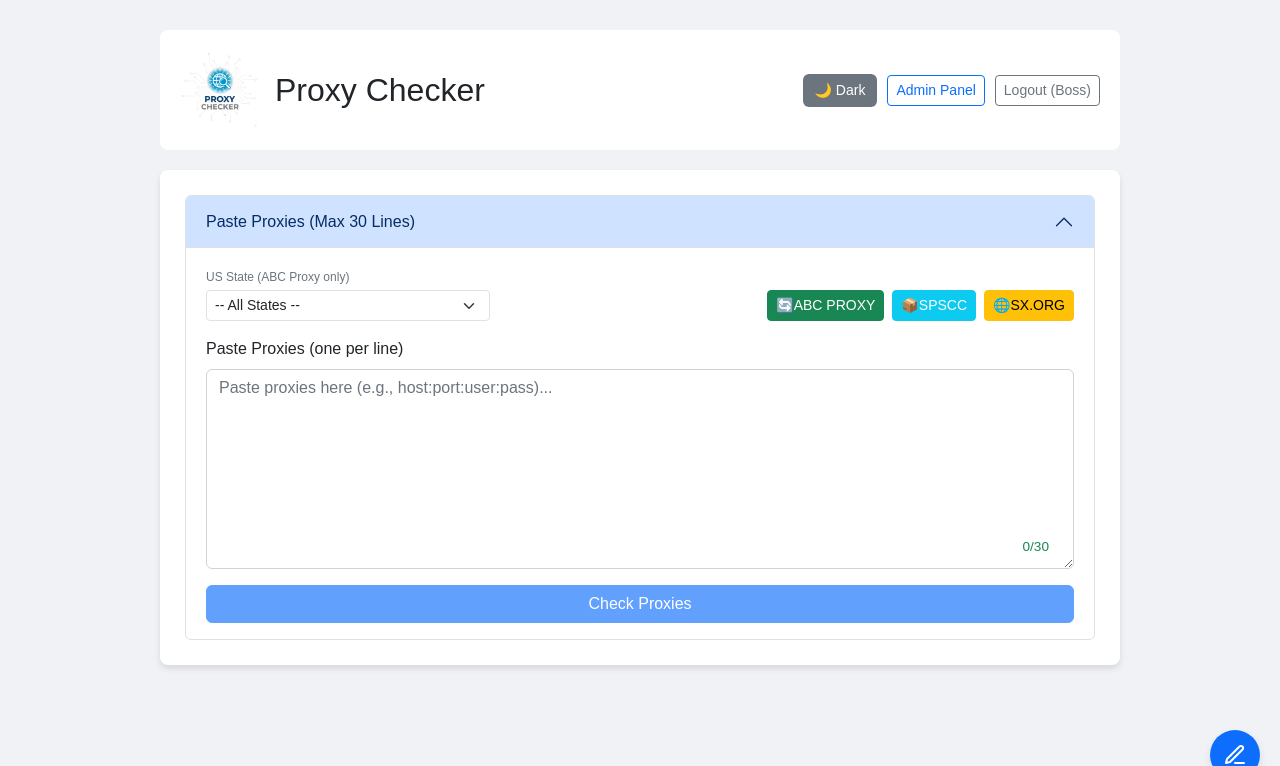
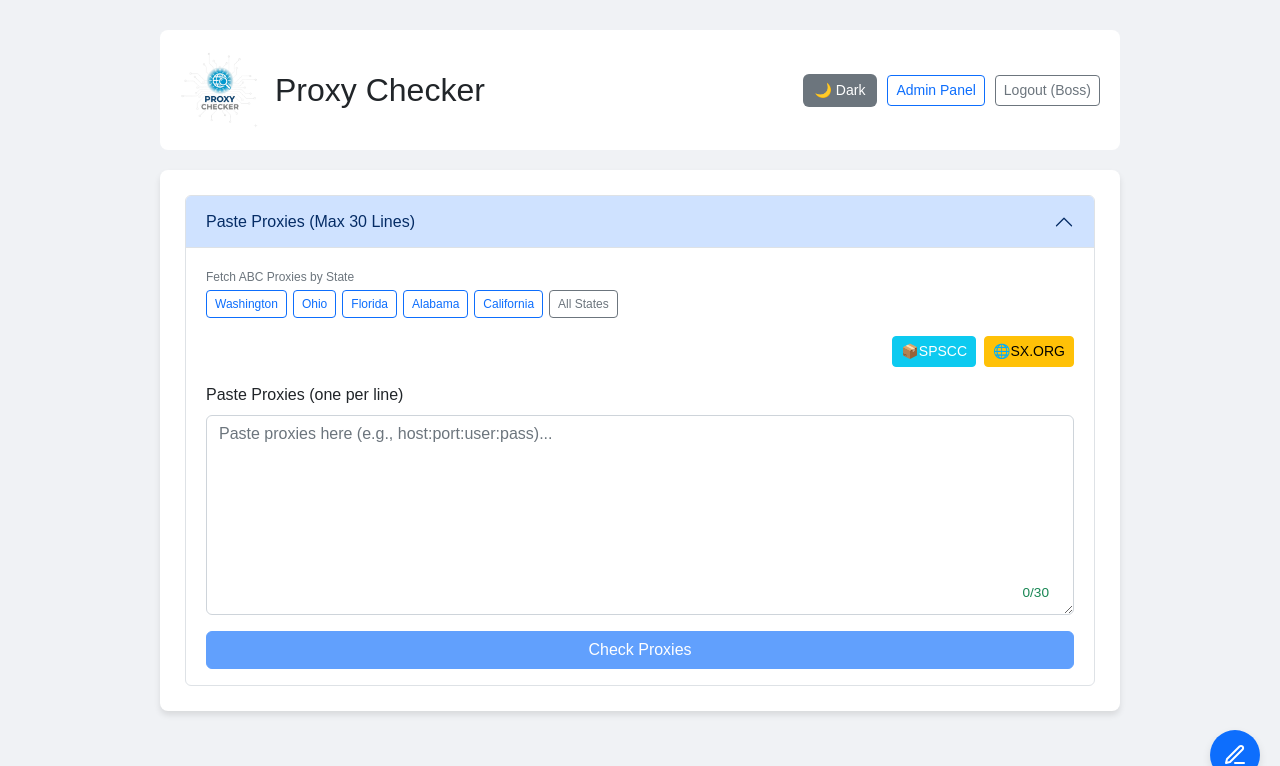
Before and after one commit to elishakip1/Vproxy-console, a Flask app: page / in a window 1280 px wide. Shown: the top 766 px of the page. Run offline with Flask 3, Linux system fonts and the light colour scheme; a user stored in the database is signed in.

Commit message:
Implement state buttons for proxy fetching
Added state buttons for fetching proxies by state.

```diff
--- a/templates/index.html
+++ b/templates/index.html
@@ -350,6 +350,20 @@
         #notepad-textarea::placeholder {
             color: var(--placeholder-color);
         }
+
+        /* State buttons styling */
+        .state-buttons {
+            display: flex;
+            flex-wrap: wrap;
+            gap: 6px;
+            margin-bottom: 10px;
+        }
+
+        .state-buttons .btn {
+            flex: 0 0 auto;
+            font-size: 0.75rem;
+            padding: 4px 8px;
+        }
     </style>
 </head>
 <body>
@@ -418,66 +432,30 @@
 
                             {% if current_user.can_fetch %}
                             <div class="row g-2 align-items-center mb-3">
-                                <div class="col-md-4">
-                                    <label class="form-label mb-1" style="font-size: 0.75rem; color: var(--text-muted);">US State (ABC Proxy only)</label>
-                                    <select id="stateSelect" class="form-select form-select-sm">
-                                        <option value="">-- All States --</option>
-                                        <option value="alabama">Alabama</option>
-                                        <option value="alaska">Alaska</option>
-                                        <option value="arizona">Arizona</option>
-                                        <option value="arkansas">Arkansas</option>
-                                        <option value="california">California</option>
-                                        <option value="colorado">Colorado</option>
-                                        <option value="connecticut">Connecticut</option>
-                                        <option value="delaware">Delaware</option>
-                                        <option value="florida">Florida</option>
-                                        <option value="georgia">Georgia</option>
-                                        <option value="hawaii">Hawaii</option>
-                                        <option value="idaho">Idaho</option>
-                                        <option value="illinois">Illinois</option>
-                                        <option value="indiana">Indiana</option>
-                                        <option value="iowa">Iowa</option>
-                                        <option value="kansas">Kansas</option>
-                                        <option value="kentucky">Kentucky</option>
-                                        <option value="louisiana">Louisiana</option>
-                                        <option value="maine">Maine</option>
-                                        <option value="maryland">Maryland</option>
-                                        <option value="massachusetts">Massachusetts</option>
-                                        <option value="michigan">Michigan</option>
-                                        <option value="minnesota">Minnesota</option>
-                                        <option value="mississippi">Mississippi</option>
-                                        <option value="missouri">Missouri</option>
-                                        <option value="montana">Montana</option>
-                                        <option value="nebraska">Nebraska</option>
-                                        <option value="nevada">Nevada</option>
-                                        <option value="newhampshire">New Hampshire</option>
-                                        <option value="newjersey">New Jersey</option>
-                                        <option value="newmexico">New Mexico</option>
-                                        <option value="newyork">New York</option>
-                                        <option value="northcarolina">North Carolina</option>
-                                        <option value="northdakota">North Dakota</option>
-                                        <option value="ohio">Ohio</option>
-                                        <option value="oklahoma">Oklahoma</option>
-                                        <option value="oregon">Oregon</option>
-                                        <option value="pennsylvania">Pennsylvania</option>
-                                        <option value="rhodeisland">Rhode Island</option>
-                                        <option value="southcarolina">South Carolina</option>
-                                        <option value="southdakota">South Dakota</option>
-                                        <option value="tennessee">Tennessee</option>
-                                        <option value="texas">Texas</option>
-                                        <option value="utah">Utah</option>
-                                        <option value="vermont">Vermont</option>
-                                        <option value="virginia">Virginia</option>
-                                        <option value="washington">Washington</option>
-                                        <option value="westvirginia">West Virginia</option>
-                                        <option value="wisconsin">Wisconsin</option>
-                                        <option value="wyoming">Wyoming</option>
-                                    </select>
+                                <div class="col-md-12">
+                                    <label class="form-label mb-1" style="font-size: 0.75rem; color: var(--text-muted);">Fetch ABC Proxies by State</label>
+                                    <div class="state-buttons">
+                                        <button type="button" class="btn btn-outline-primary btn-sm" onclick="fetchStateProxies('washington')">
+                                            Washington
+                                        </button>
+                                        <button type="button" class="btn btn-outline-primary btn-sm" onclick="fetchStateProxies('ohio')">
+                                            Ohio
+                                        </button>
+                                        <button type="button" class="btn btn-outline-primary btn-sm" onclick="fetchStateProxies('florida')">
+                                            Florida
+                                        </button>
+                                        <button type="button" class="btn btn-outline-primary btn-sm" onclick="fetchStateProxies('alabama')">
+                                            Alabama
+                                        </button>
+                                        <button type="button" class="btn btn-outline-primary btn-sm" onclick="fetchStateProxies('california')">
+                                            California
+                                        </button>
+                                        <button type="button" class="btn btn-outline-secondary btn-sm" onclick="fetchStateProxies('')">
+                                            All States
+                                        </button>
                                     </div>
-                                <div class="col-md-8 d-flex justify-content-end gap-2 align-self-end">
-                                    <button type="button" id="fetchBtn" class="btn btn-success btn-sm" onclick="fetchABCProxies()">
-                                        🔄ABC PROXY
-                                    </button>
+                                </div>
+                                <div class="col-md-12 d-flex justify-content-end gap-2 mt-2">
                                     <button type="button" id="poolBtn" class="btn btn-info btn-sm text-white" onclick="fetchPoolProxies()">
                                         📦SPSCC
                                     </button>
@@ -624,12 +602,16 @@
             if (isTextAreaTooLong || isTextAreaEmpty) { submitBtn.disabled = true; } else { submitBtn.disabled = false; }
         }
 
-        async function fetchABCProxies() {
-            const btn = document.getElementById('fetchBtn');
-            const state = document.getElementById('stateSelect').value;
+        async function fetchStateProxies(state) {
+            const btn = document.querySelector(`button[onclick*="${state}"]`) || document.querySelector('button[onclick*="All States"]');
             const textarea = document.getElementById('proxytext');
             const sourceField = document.getElementById('proxy_origin');
-            btn.disabled = true; btn.textContent = "Loading...";
+
+            if (btn) {
+                const originalText = btn.textContent;
+                btn.disabled = true;
+                btn.textContent = "Loading...";
+
                 try {
                     const response = await fetch(`/api/fetch-abc-proxies?state=${state}`);
                     const data = await response.json();
@@ -637,8 +619,16 @@
                         textarea.value = data.proxies.join('\n');
                         updateProxyCounter(textarea);
                         if (sourceField) sourceField.value = 'fetch';
-                } else alert("Error: " + data.message);
-            } catch (err) { alert("Failed: " + err); } finally { btn.disabled = false; btn.textContent = "🔄ABC PROXY"; }
+                    } else {
+                        alert("Error: " + data.message);
+                    }
+                } catch (err) {
+                    alert("Failed to fetch proxies: " + err);
+                } finally {
+                    btn.disabled = false;
+                    btn.textContent = originalText;
+                }
+            }
         }
 
         async function fetchSXProxies() {
```
Lines whose indentation alone changed are shown as unchanged.
